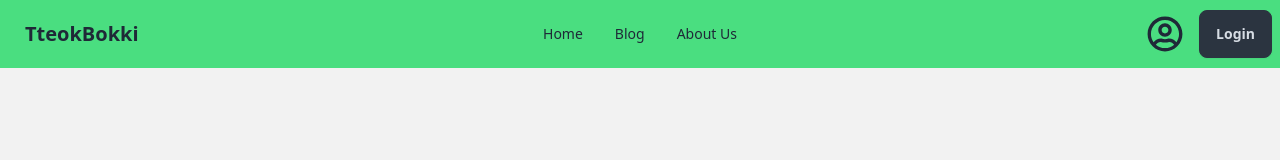
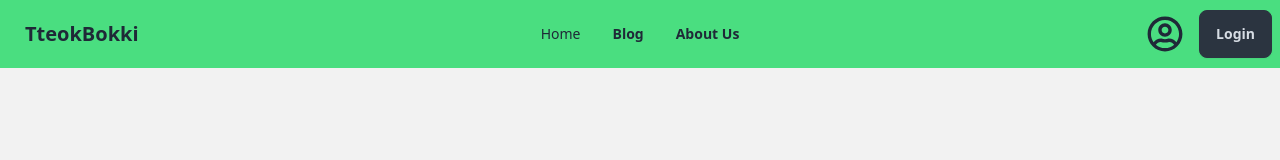
Before and after one commit to kawsaruddin450/chef-recipe-hunter, a React (Vite) app: page /login in a window 1280 px wide. Shown: the top 160 px of the page. Built offline with nearby package versions, Linux system fonts and the light colour scheme; no server answers.

Commit message:
active link styling

```diff
--- a/src/pages/ErrorPage/ErrorPage.jsx
+++ b/src/pages/ErrorPage/ErrorPage.jsx
@@ -1,13 +1,19 @@
 import React from 'react';
 import { useRouteError } from 'react-router-dom';
+import Header from '../Shared/Header/Header';
+import Footer from '../Shared/Footer/Footer';
 
 const ErrorPage = () => {
     const error = useRouteError();
     console.error(error);
     return (
-        <div className='text-center my-32'>
-            <h1 className='text-4xl'>Oopss... we have an error!</h1>
-            <p className='text-7xl font-bold text-green-300'>{error.statusText || error.message}!</p>
+        <div className=''>
+            <Header></Header>
+            <div className='min-h-screen text-center my-32'>
+                <h1 className='text-4xl'>Oopss... we have an error!</h1>
+                <p className='text-7xl font-bold text-green-300'>{error.statusText || error.message}!</p>
+            </div>
+            <Footer></Footer>
         </div>
     );
 };
--- a/src/pages/Shared/Footer/Footer.jsx
+++ b/src/pages/Shared/Footer/Footer.jsx
@@ -4,7 +4,7 @@ import { FaFacebookF } from 'react-icons/fa6';
 
 const Footer = () => {
     return (
-        <div>
+        <div className=''>
             <footer className="footer bg-neutral border-t-4 border-green-300 text-neutral-content items-center p-4">
                 <aside className="grid-flow-col items-center">
                     <svg
--- a/src/pages/Shared/Header/Header.jsx
+++ b/src/pages/Shared/Header/Header.jsx
@@ -2,6 +2,7 @@ import React, { useContext } from 'react';
 import { FaRegUserCircle } from 'react-icons/fa';
 import { Link } from 'react-router-dom';
 import { AuthContext } from '../../../providers/AuthProvider';
+import ActiveLink from '../../../utils/ActiveLink';
 
 const Header = () => {
     const {user, signOutUser} = useContext(AuthContext);
@@ -16,7 +17,7 @@ const Header = () => {
     }
     return (
         <div className='bg-green-400'>
-            <div className="navbar lg:container mx-auto">
+            <nav className="navbar lg:container mx-auto">
                 <div className="navbar-start">
                     <div className="dropdown">
                         <div tabIndex={0} role="button" className="btn btn-ghost lg:hidden">
@@ -37,10 +38,10 @@ const Header = () => {
                             tabIndex={0}
                             className="menu menu-sm dropdown-content bg-base-100 rounded-box z-[1] mt-3 w-52 p-2 shadow">
                             <li>
-                                <Link to='/'>Home</Link>
+                                <ActiveLink to='/'>Home</ActiveLink>
                             </li>
-                            <li><a>Blog</a></li>
-                            <li><a>About Us</a></li>
+                            <li><ActiveLink>Blog</ActiveLink></li>
+                            <li><ActiveLink>About Us</ActiveLink></li>
                         </ul>
                     </div>
                     <Link to='/' className="btn btn-ghost text-xl">TteokBokki</Link>
@@ -48,10 +49,10 @@ const Header = () => {
                 <div className="navbar-center hidden lg:flex">
                     <ul className="menu menu-horizontal px-1">
                         <li>
-                            <Link to='/'>Home</Link>
+                            <ActiveLink to='/'>Home</ActiveLink>
                         </li>
-                        <li><a>Blog</a></li>
-                        <li><a>About Us</a></li>
+                        <li><ActiveLink to='/login'>Blog</ActiveLink></li>
+                        <li><ActiveLink to='login'>About Us</ActiveLink></li>
                     </ul>
                 </div>
                 <div className="navbar-end">
@@ -62,7 +63,7 @@ const Header = () => {
                         : <Link to='/login' className="btn btn-neutral">Login</Link>
                     }
                 </div>
-            </div>
+            </nav>
         </div>
     );
 };
--- /dev/null
+++ b/src/utils/ActiveLink.jsx
@@ -0,0 +1,15 @@
+import React from 'react';
+import { NavLink } from 'react-router-dom';
+
+const ActiveLink = ({ to, children }) => {
+    return (
+        <NavLink
+            to={to}
+            className={({ isActive }) => (isActive ? 'font-bold' : '')}
+        >
+            {children}
+        </NavLink>
+    );
+};
+
+export default ActiveLink;
```
